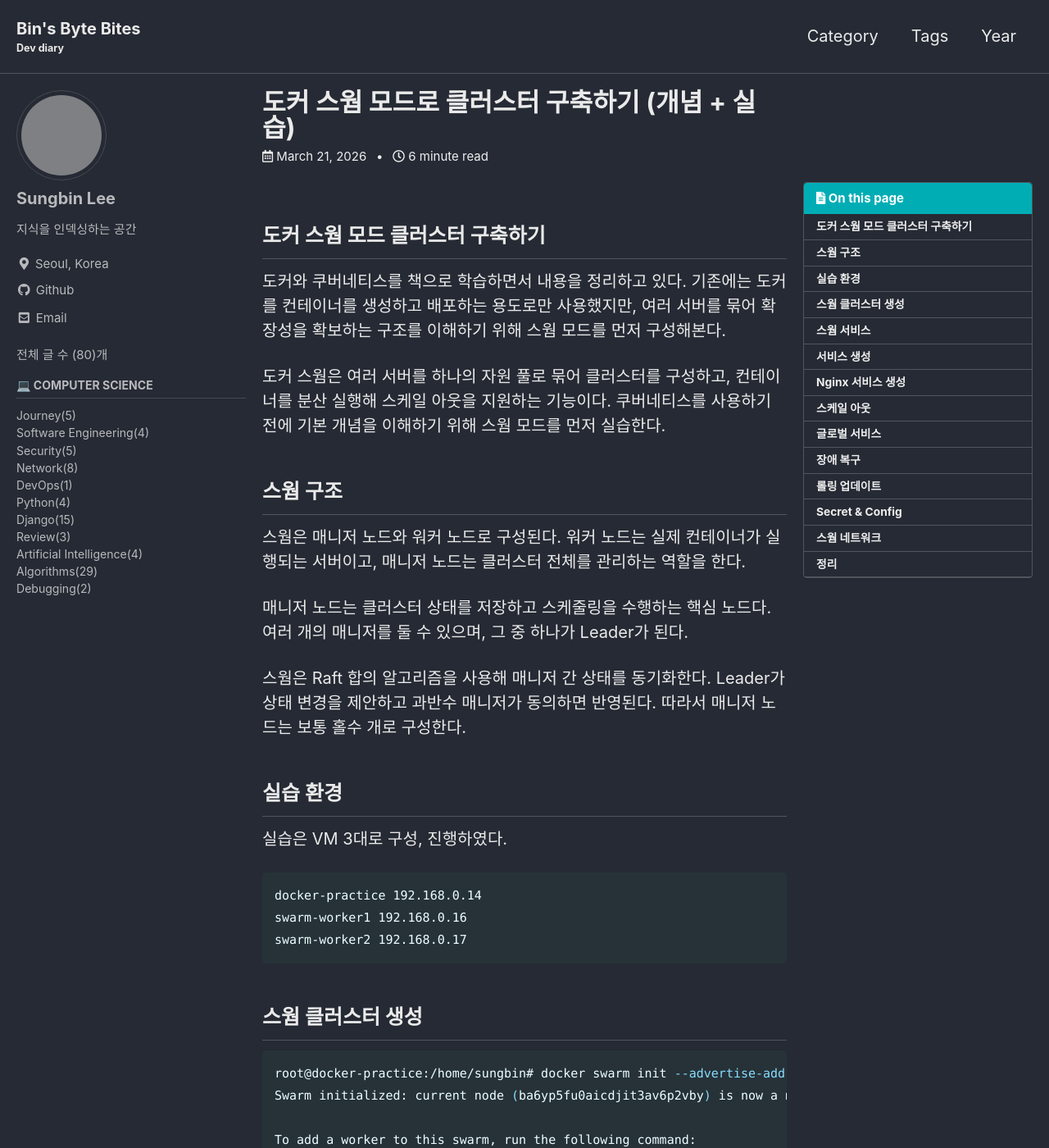
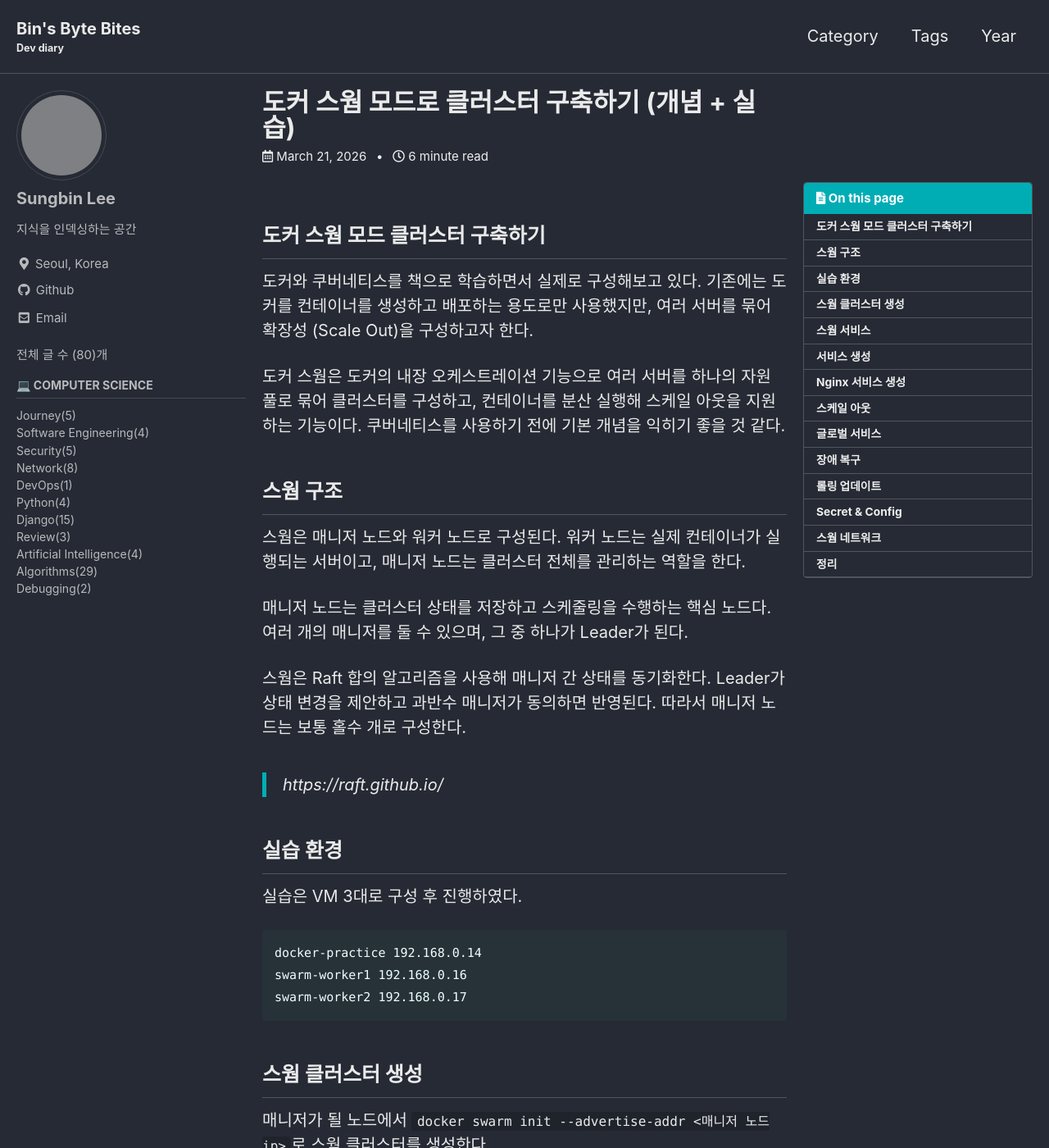
Before and after one commit to sungbinlee/tech.sungbinlee.dev, a Jekyll site: the page built from _posts/Devops/2026-03-21-docker-swarm.md, in a window 1280 px wide and 1400 px high. Shown: the whole window at 82% size. Built offline with Jekyll 4.4.1, drawn with Linux system fonts in a browser that asks for light colours; cached includes are drawn as plain includes; comment, search, counter and statistics services are not loaded; some of the changed text lies outside the part shown; grey boxes are pictures that could not be loaded.

Commit message:
Devops 도커 스웜 글 수정

`````diff
--- a/_posts/Devops/2026-03-21-docker-swarm.md
+++ b/_posts/Devops/2026-03-21-docker-swarm.md
@@ -12,9 +12,9 @@ toc_sticky: true
 
 ## 도커 스웜 모드 클러스터 구축하기
 
-도커와 쿠버네티스를 책으로 학습하면서 내용을 정리하고 있다. 기존에는 도커를 컨테이너를 생성하고 배포하는 용도로만 사용했지만, 여러 서버를 묶어 확장성을 확보하는 구조를 이해하기 위해 스웜 모드를 먼저 구성해본다.
+도커와 쿠버네티스를 책으로 학습하면서 실제로 구성해보고 있다. 기존에는 도커를 컨테이너를 생성하고 배포하는 용도로만 사용했지만, 여러 서버를 묶어 확장성 (Scale Out)을 구성하고자 한다.
 
-도커 스웜은 여러 서버를 하나의 자원 풀로 묶어 클러스터를 구성하고, 컨테이너를 분산 실행해 스케일 아웃을 지원하는 기능이다. 쿠버네티스를 사용하기 전에 기본 개념을 이해하기 위해 스웜 모드를 먼저 실습한다.
+도커 스웜은 도커의 내장 오케스트레이션 기능으로 여러 서버를 하나의 자원 풀로 묶어 클러스터를 구성하고, 컨테이너를 분산 실행해 스케일 아웃을 지원하는 기능이다. 쿠버네티스를 사용하기 전에 기본 개념을 익히기 좋을 것 같다.
 
 ## 스웜 구조
 
@@ -24,8 +24,11 @@ toc_sticky: true
 
 스웜은 Raft 합의 알고리즘을 사용해 매니저 간 상태를 동기화한다. Leader가 상태 변경을 제안하고 과반수 매니저가 동의하면 반영된다. 따라서 매니저 노드는 보통 홀수 개로 구성한다.
 
+> https://raft.github.io/
+
 ## 실습 환경
-실습은 VM 3대로 구성, 진행하였다.
+실습은 VM 3대로 구성 후 진행하였다.
+
 ```shell
 docker-practice 192.168.0.14
 swarm-worker1 192.168.0.16
@@ -33,6 +36,8 @@ swarm-worker2 192.168.0.17
 ````
 
 ## 스웜 클러스터 생성
+
+매니저가 될 노드에서 `docker swarm init --advertise-addr <매니저 노드 ip>`로 스웜 클러스터를 생성한다.
 
 ```shell
 root@docker-practice:/home/sungbin# docker swarm init --advertise-addr 192.168.0.14
@@ -45,7 +50,7 @@ To add a worker to this swarm, run the following command:
 To add a manager to this swarm, run 'docker swarm join-token manager' and follow the instructions.
 ```
 
-각 워커 노드에서 join 명령어를 실행해 클러스터에 참여시킨다.
+클러스터가 생성되면 클러스터를 구성하기 위한 커맨드가 보여진다. 각 워커 노드에서 join 명령어를 실행해 클러스터에 참여시킨다.
 
 ```shell
 root@swarm-worker1:/home/sblee# docker swarm join --token SWMTKN-1-3b4bm4u6vn6e5pubd6ovau7yb6bt9qs54mj4bdhjqpzdyyxu0v-801uwui2lj03qa8jf2d80f6vp 192.168.0.14:2377
@@ -67,9 +72,7 @@ root@docker-practice:/home/sungbin#
 
 ## 스웜 서비스
 
-스웜은 컨테이너가 아닌 서비스 단위로 관리한다.
-
-서비스는 정의된 레플리카 수를 유지하며, 부족한 경우 자동으로 컨테이너를 생성한다. 특정 노드에 문제가 발생하면 다른 노드에 재배치된다.
+스웜은 컨테이너가 아닌 서비스 단위로 관리한다.  서비스는 정의된 레플리카 수를 유지하며, 부족한 경우 자동으로 컨테이너를 생성한다. 특정 노드에 문제가 발생하면 다른 노드에 재배치된다.
 
 또한 롤링 업데이트를 지원해 서비스 중단 없이 배포가 가능하다.
 
@@ -163,7 +166,7 @@ nn12t9nwbjaa: running
 verify: Service zyix7ik84y88k5ei4yus8lutf converged
 ```
 
-모든 노드에 하나씩 컨테이너가 생성된다.
+모든 노드에 하나씩 컨테이너가 생성된다. 해당 방식은 각 노드마다 모니터링과 같은 서비스를 배포할때 용이하다.
 
 ## 장애 복구
 
`````
